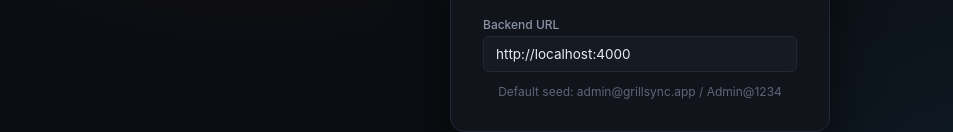
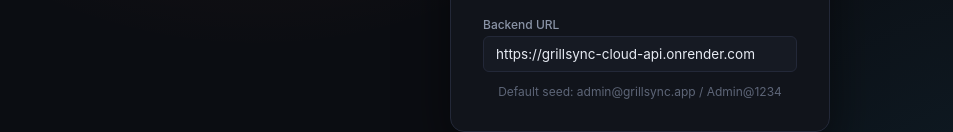
Before and after one commit to DavidDuca/GrillSync-Cloud-Platform-V2, a plain HTML site: page frontend/index.html in a window 1280 px wide. Shown: the part 470-602 px from the top of the page, without its empty margins (0-953 px from the left). Drawn offline with Linux system fonts and the light colour scheme.

Commit message:
changed backend URL

```diff
--- a/frontend/index.html
+++ b/frontend/index.html
@@ -16,7 +16,7 @@
       window.BACKEND_URL = window.BACKEND_URL
         || qp
         || stored
-        || 'http://localhost:4000';
+        || 'https://grillsync-cloud-api.onrender.com';
       if (qp) localStorage.setItem('gs_backend_url', qp);
     })();
   </script>
```
